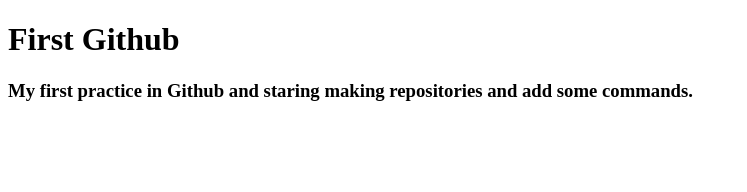
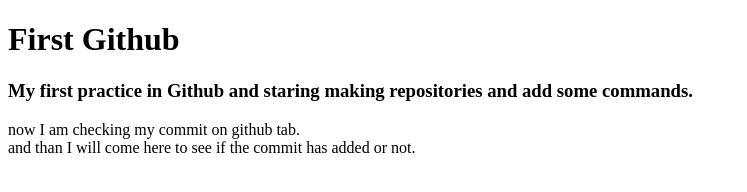
Before and after one commit to shivmohnish/My-first-Repo, a plain HTML site: page index.html in a window 1280 px wide. Shown: the whole page, without its empty margins (0-747 px from the left). Drawn offline with Linux system fonts and the light colour scheme.

Commit message:
further process added

```diff
--- a/index.html
+++ b/index.html
@@ -7,5 +7,8 @@
     <H1>First Github</H1>
     <h3> My first practice in Github and staring making repositories and add some commands. </h3>
 
+    now I am checking my commit on github tab.
+<br>
+    and than I will come here to see if the commit has added or not.
 </body>
 </html>
```
